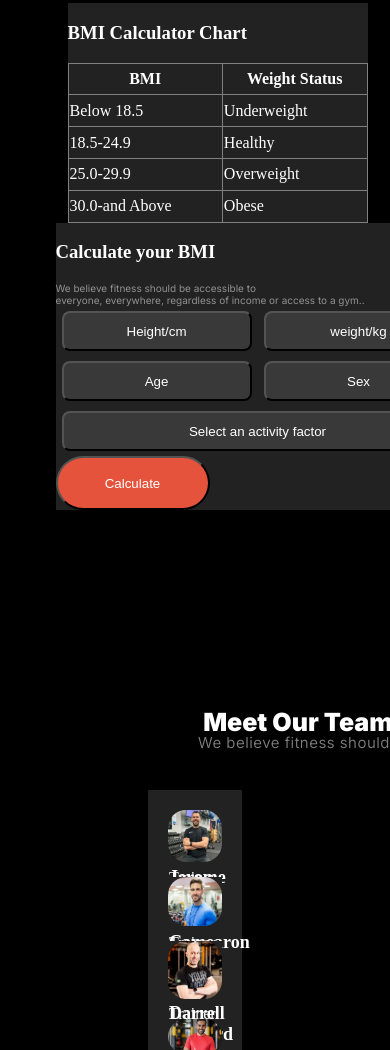
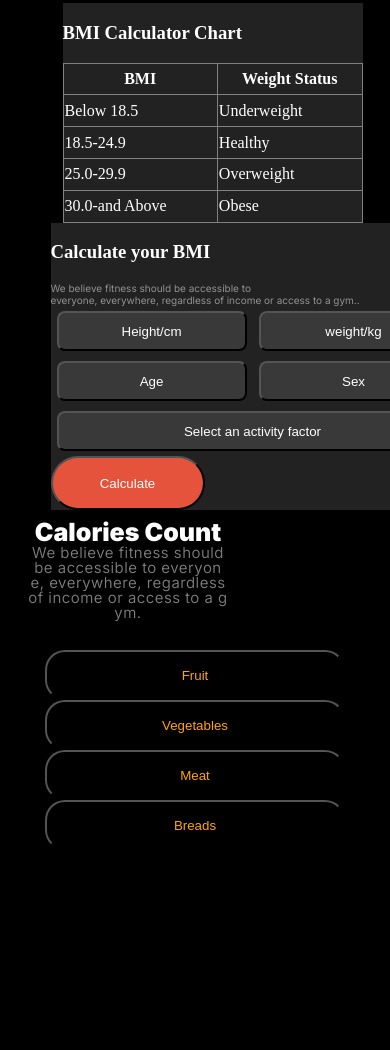
Before and after one commit to inankarim/B10A2_inan, a plain HTML site: page index.html in a window 390 px wide. Shown: the part 3759-4809 px from the top of the page. Drawn offline with Linux system fonts and the light colour scheme; a web font is replaced by a local one.

Commit message:
final one

```diff
--- a/index.html
+++ b/index.html
@@ -186,9 +186,24 @@
 </div>
 </div>
 </section>
+<section class="Unique">
+    <div class="page7-part1 display-flex container">
+        <h1 class="front-tag">Calories Count</h1>
+    <div class="container">
+        <p class="p1 page5p p2 your-class"> We believe fitness should be accessible to everyone, everywhere, regardless of income or access to a gym.</p></div>
+    </div>
+    <div class="page7-part2 display-flex">
+        <div class="uniqbor"><button class="but7">Fruit</button>
+            <button class="but7">Vegetables</button></div>
+        <div class="uniqbor"> <button class="but7">Meat</button>
+            <button class="but7">Breads</button></div>
+    </div>
+
+</section>
+
 
 <section class="page5">
-    <div class="page5-part1 display-flex">
+    <div class="page5-part1 display-flex container">
         <h1 class="front-tag">Meet Our Team</h1>
     <div class="container">
         <p class="p1 page5p p2 your-class"> We believe fitness should be accessible to everyone, everywhere, regardless of income or access to a gym.</p></div>
@@ -233,6 +248,8 @@
 </div>
 </section>
 
+
+
 <footer class="color">
 <div class="footer color">
     <div class="prt1 color">
--- a/style/assignment.css
+++ b/style/assignment.css
@@ -416,6 +416,23 @@ hr{
 .ham-burg{
     display: none;
 }
+.page7-part1{
+    flex-direction: column;
+    align-items: center;
+    justify-content: center;
+}
+.page7-part2{
+    margin-top: 30px;
+    align-items: center;
+    justify-content: center;
+    flex-direction: column;
+}
+.but7{
+    width: 300px;
+    height: 50px;
+    border-radius: 20px;
+    color: orange;
+}
 
 @media screen  and (max-width:600px) {
     *{
@@ -514,7 +531,7 @@ padding: 0;
     flex-direction: column;
     align-items: center;
     height: fit-content;
-    margin-left: 125px;
+    margin-left: 115px;
 }
 .button-chart{
     margin-right: 0px;
@@ -561,11 +578,16 @@ section{
     margin: 10px 20px;
 }
 .container {
-    width: 200px; /* Small width to force line break */
+    width: 200px;
 }
-
 .your-class {
     overflow-wrap: break-word;
     word-break: break-all;
 }
+.uniqbor{
+    display: flex;
+    flex-direction: column;
+    align-items: center;
+    justify-content: center;
 }
+}
```
